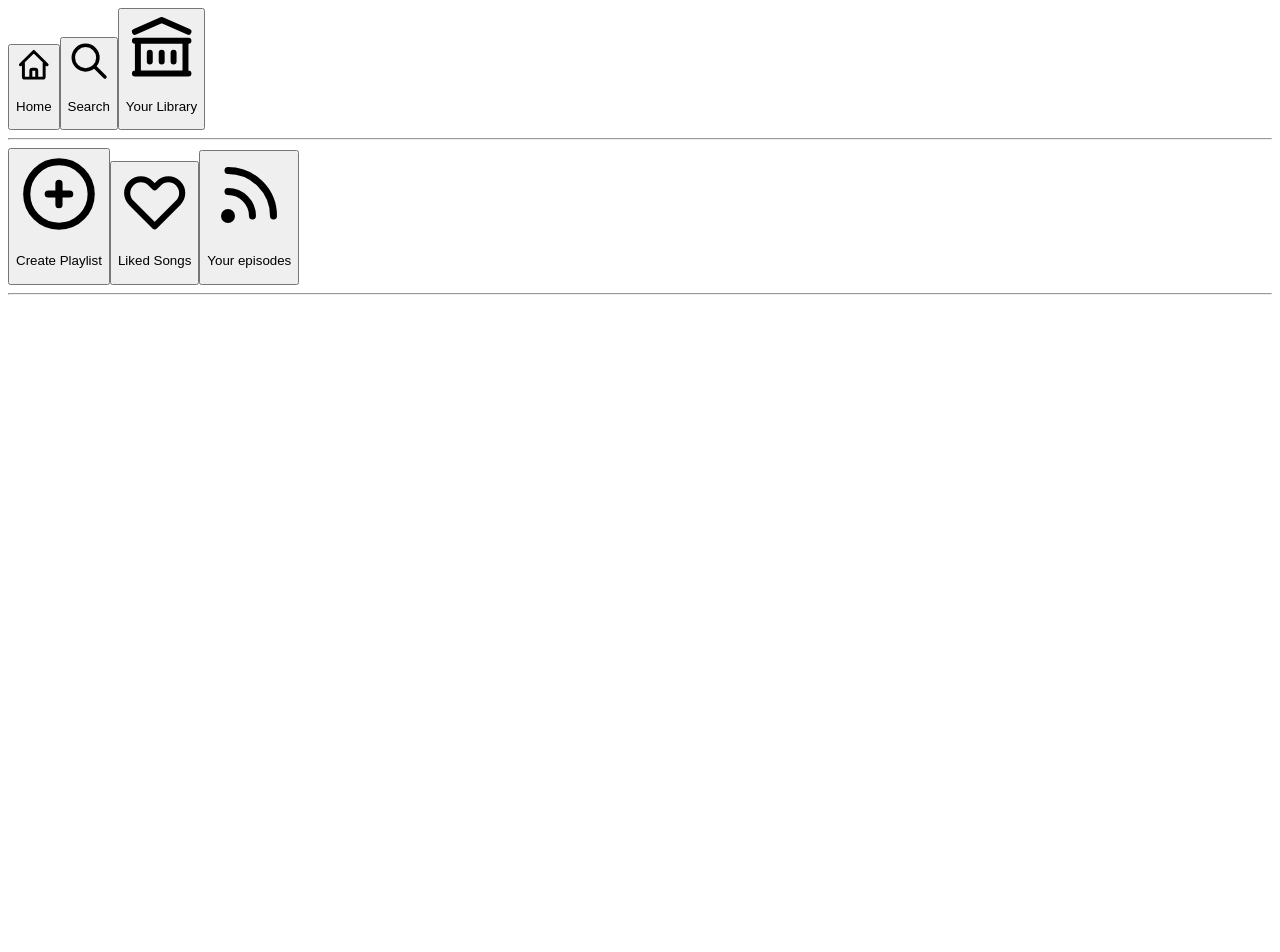
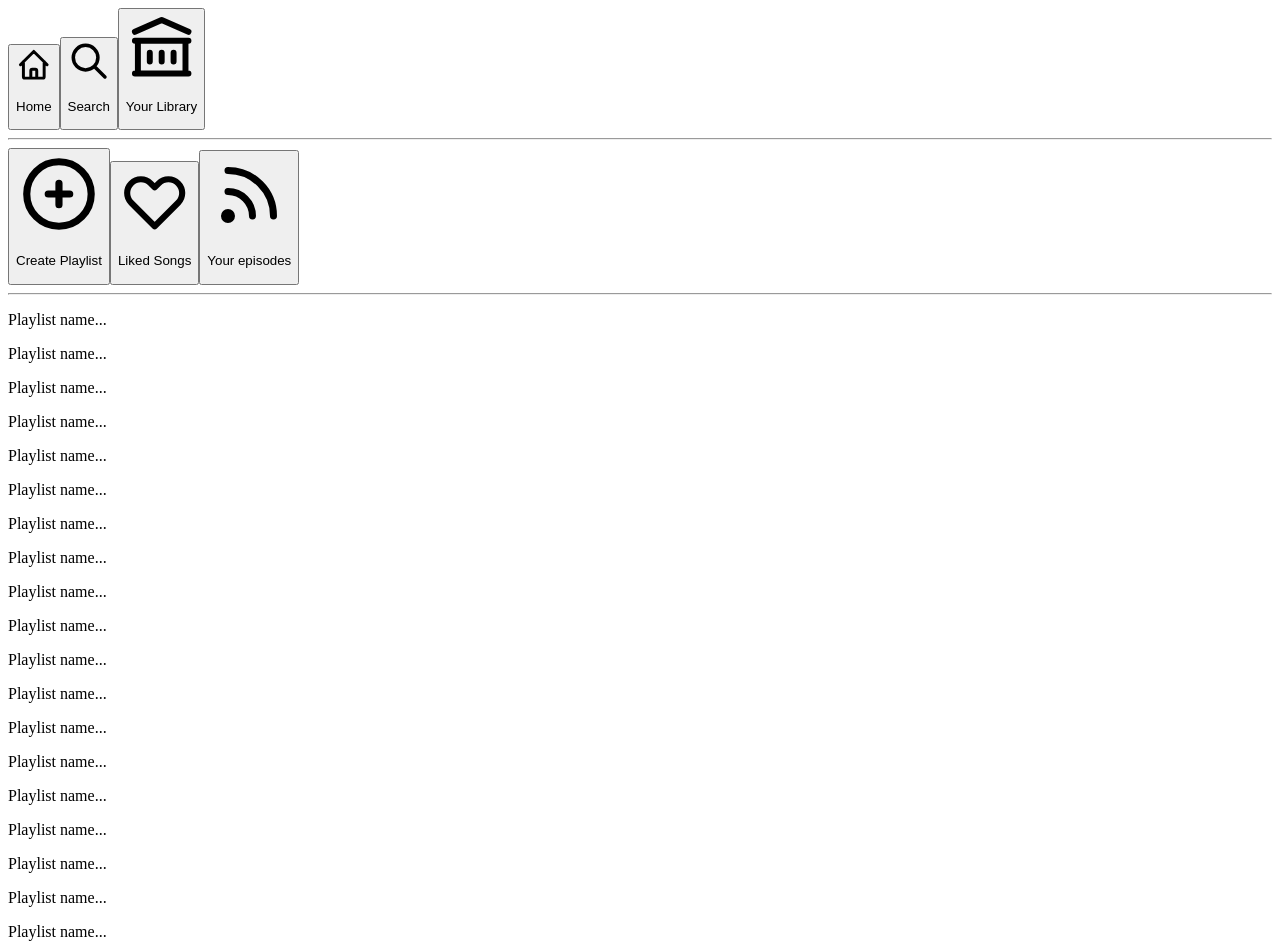
Before and after one commit to phiyenv/spotify-clone, a Next.js app: page / in a window 1280 px wide. Shown: the top 952 px of the page. Before the commit the page ends 800 px from the top, so only its background shows below. Built offline with nearby package versions, Linux system fonts and the light colour scheme.

Commit message:
Finalize Building Sidebar component

```diff
--- a/components/Sidebar.js
+++ b/components/Sidebar.js
@@ -48,6 +48,27 @@ function Sidebar() {
             <hr className="border-t-[0.1px] border-gray-900" />
 
 
+            {/* Playlists ... */}
+            <p className="cursor-pointer hover:text-white">Playlist name...</p>
+            <p className="cursor-pointer hover:text-white">Playlist name...</p>
+            <p className="cursor-pointer hover:text-white">Playlist name...</p>
+            <p className="cursor-pointer hover:text-white">Playlist name...</p>
+            <p className="cursor-pointer hover:text-white">Playlist name...</p>
+            <p className="cursor-pointer hover:text-white">Playlist name...</p>
+            <p className="cursor-pointer hover:text-white">Playlist name...</p>
+            <p className="cursor-pointer hover:text-white">Playlist name...</p>
+            <p className="cursor-pointer hover:text-white">Playlist name...</p>
+            <p className="cursor-pointer hover:text-white">Playlist name...</p>
+            <p className="cursor-pointer hover:text-white">Playlist name...</p>
+            <p className="cursor-pointer hover:text-white">Playlist name...</p>
+            <p className="cursor-pointer hover:text-white">Playlist name...</p>
+            <p className="cursor-pointer hover:text-white">Playlist name...</p>
+            <p className="cursor-pointer hover:text-white">Playlist name...</p>
+            <p className="cursor-pointer hover:text-white">Playlist name...</p>
+            <p className="cursor-pointer hover:text-white">Playlist name...</p>
+            <p className="cursor-pointer hover:text-white">Playlist name...</p>
+            <p className="cursor-pointer hover:text-white">Playlist name...</p>
+            <p className="cursor-pointer hover:text-white">Playlist name...</p>
 
         </div>
      </div>
--- a/pages/index.js
+++ b/pages/index.js
@@ -8,7 +8,7 @@ export default function Home() {
         {/* Center */}
       </main>
 
-  <div>{/* Playlists... */} </div>
+  <div>{/* Player */} </div>
 </div>
   );
 }
```
